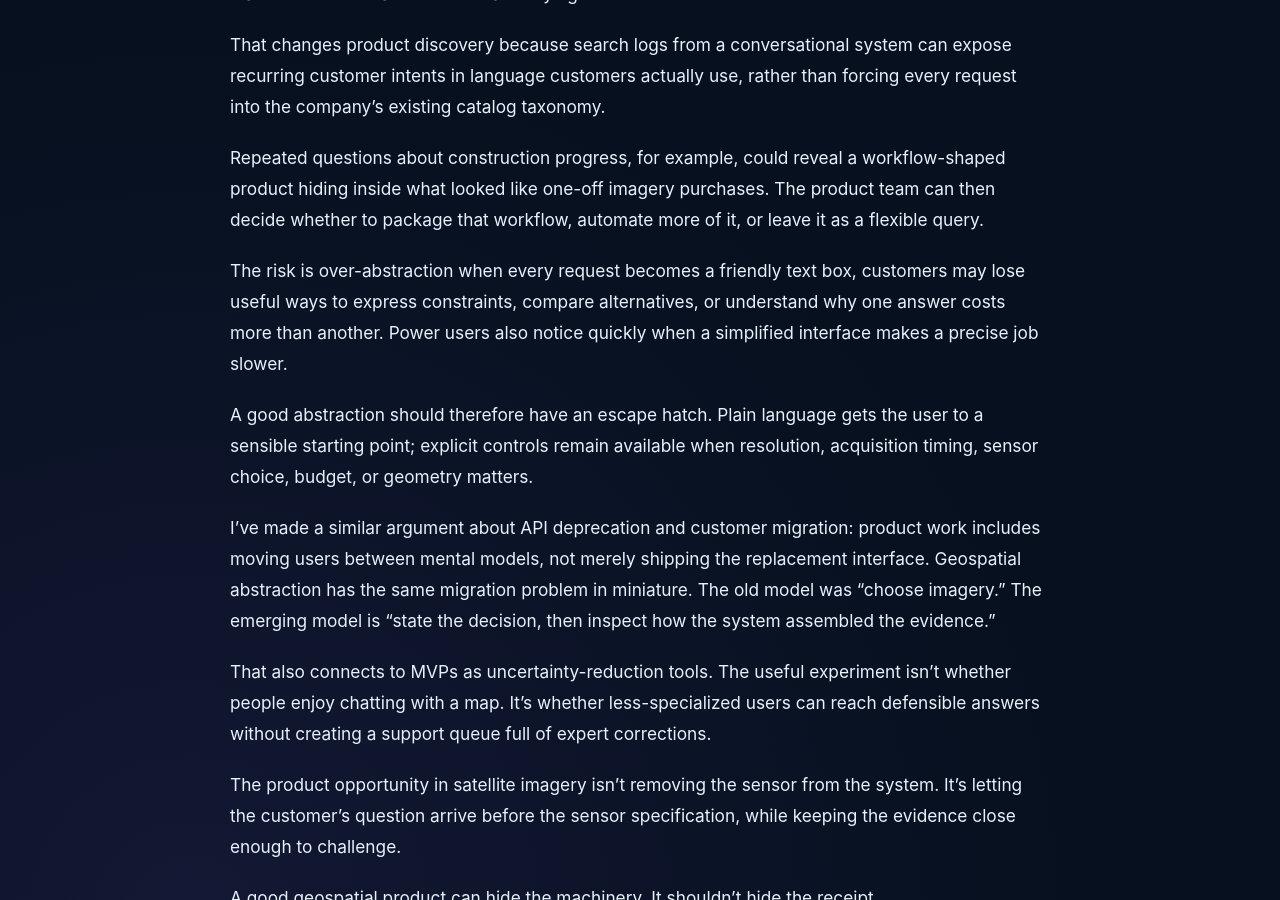
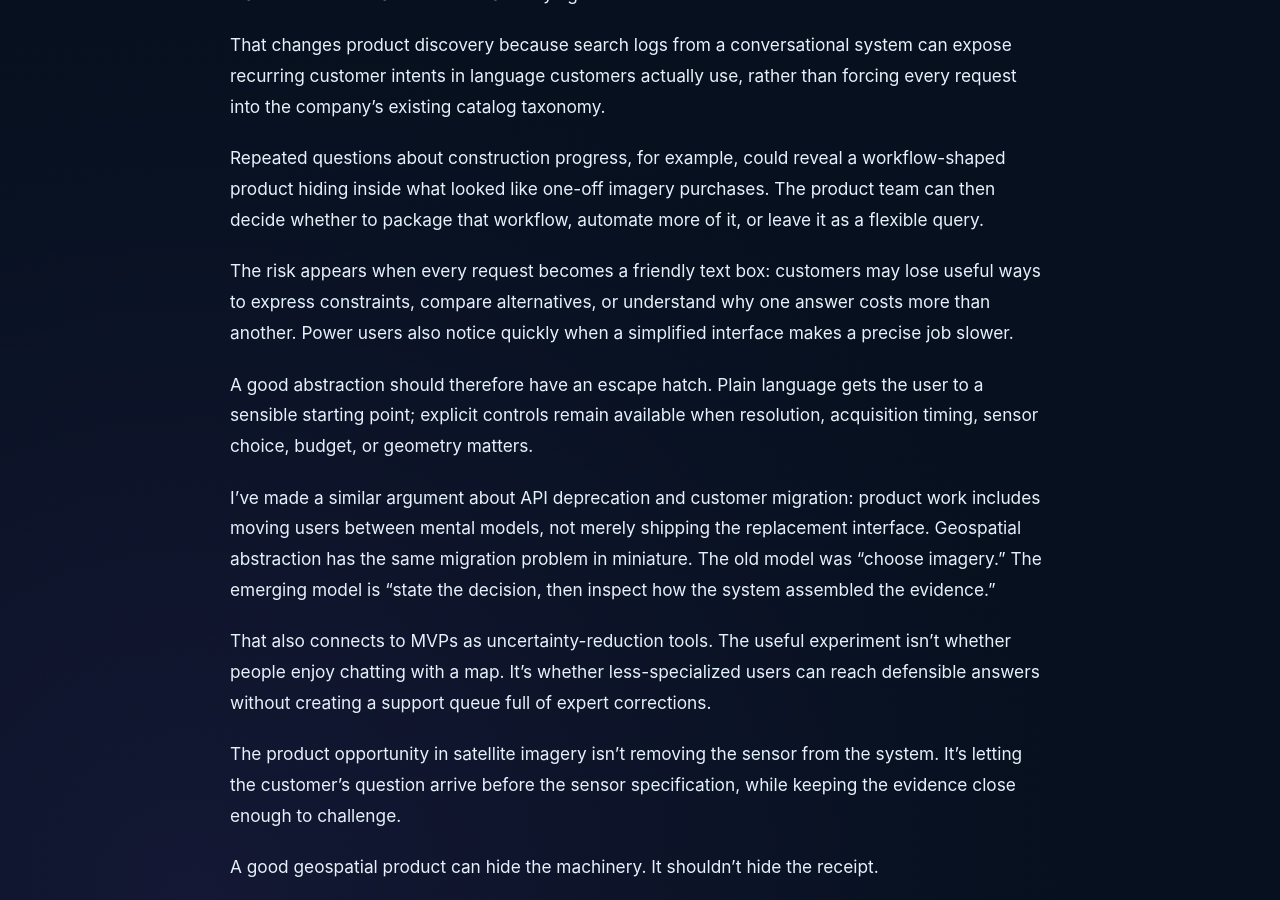
Before and after one commit to christophermitchell012/mitchellcoinc, a Jekyll site: the page built from _posts/2026-08-26-satellite-imagery-product-abstraction.md, in a window 1280 px wide and 900 px high, scrolled down 2057 px. Built offline with Jekyll 4.4.1, drawn with Linux system fonts in a browser that asks for light colours; comment, search, counter and statistics services are not loaded.

Commit message:
Polish geospatial abstraction post

```diff
--- a/_posts/2026-08-26-satellite-imagery-product-abstraction.md
+++ b/_posts/2026-08-26-satellite-imagery-product-abstraction.md
@@ -39,7 +39,7 @@ That changes product discovery because search logs from a conversational system
 
 Repeated questions about construction progress, for example, could reveal a workflow-shaped product hiding inside what looked like one-off imagery purchases. The product team can then decide whether to package that workflow, automate more of it, or leave it as a flexible query.
 
-The risk is over-abstraction when every request becomes a friendly text box, customers may lose useful ways to express constraints, compare alternatives, or understand why one answer costs more than another. Power users also notice quickly when a simplified interface makes a precise job slower.
+The risk appears when every request becomes a friendly text box: customers may lose useful ways to express constraints, compare alternatives, or understand why one answer costs more than another. Power users also notice quickly when a simplified interface makes a precise job slower.
 
 A good abstraction should therefore have an escape hatch. Plain language gets the user to a sensible starting point; explicit controls remain available when resolution, acquisition timing, sensor choice, budget, or geometry matters.
 
```
